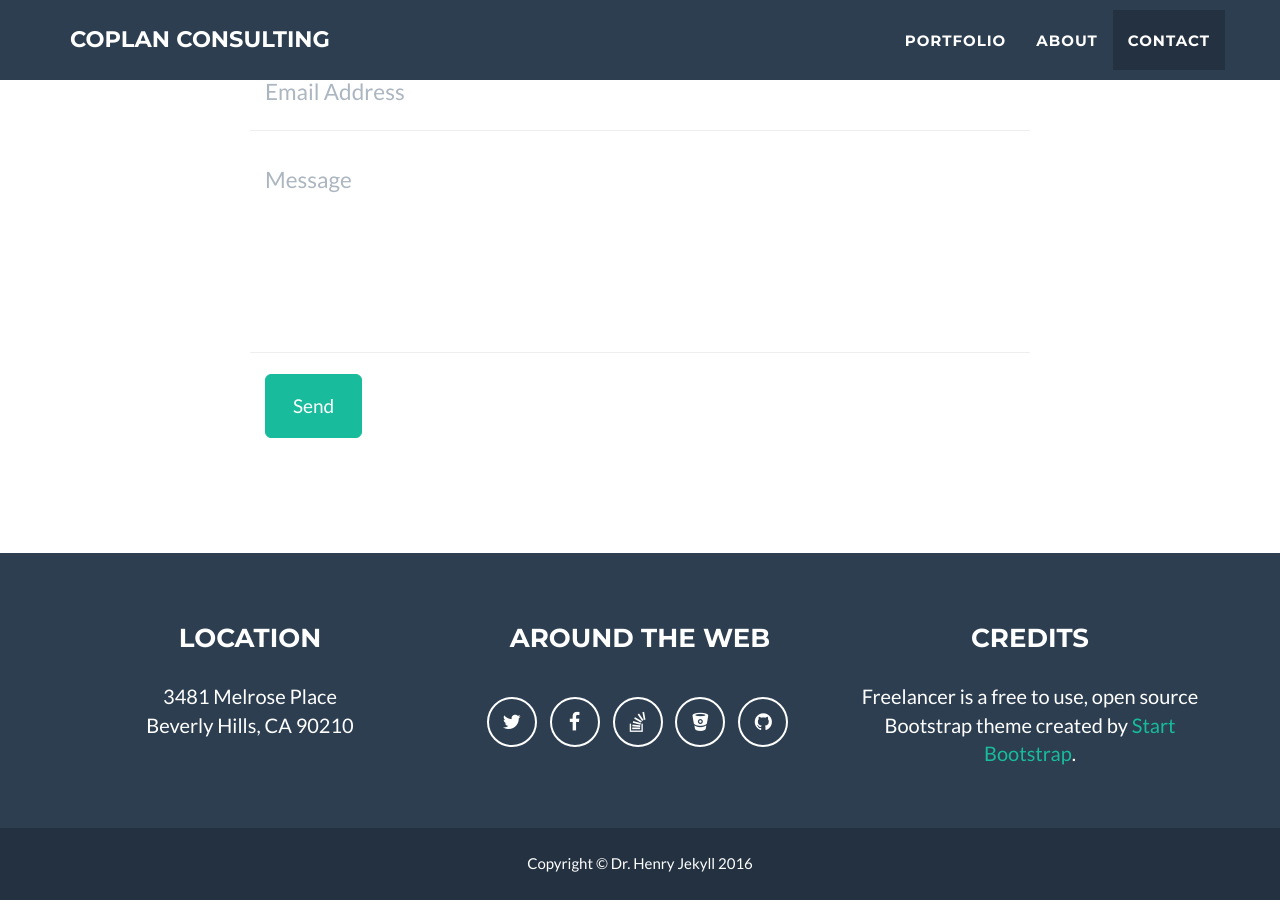
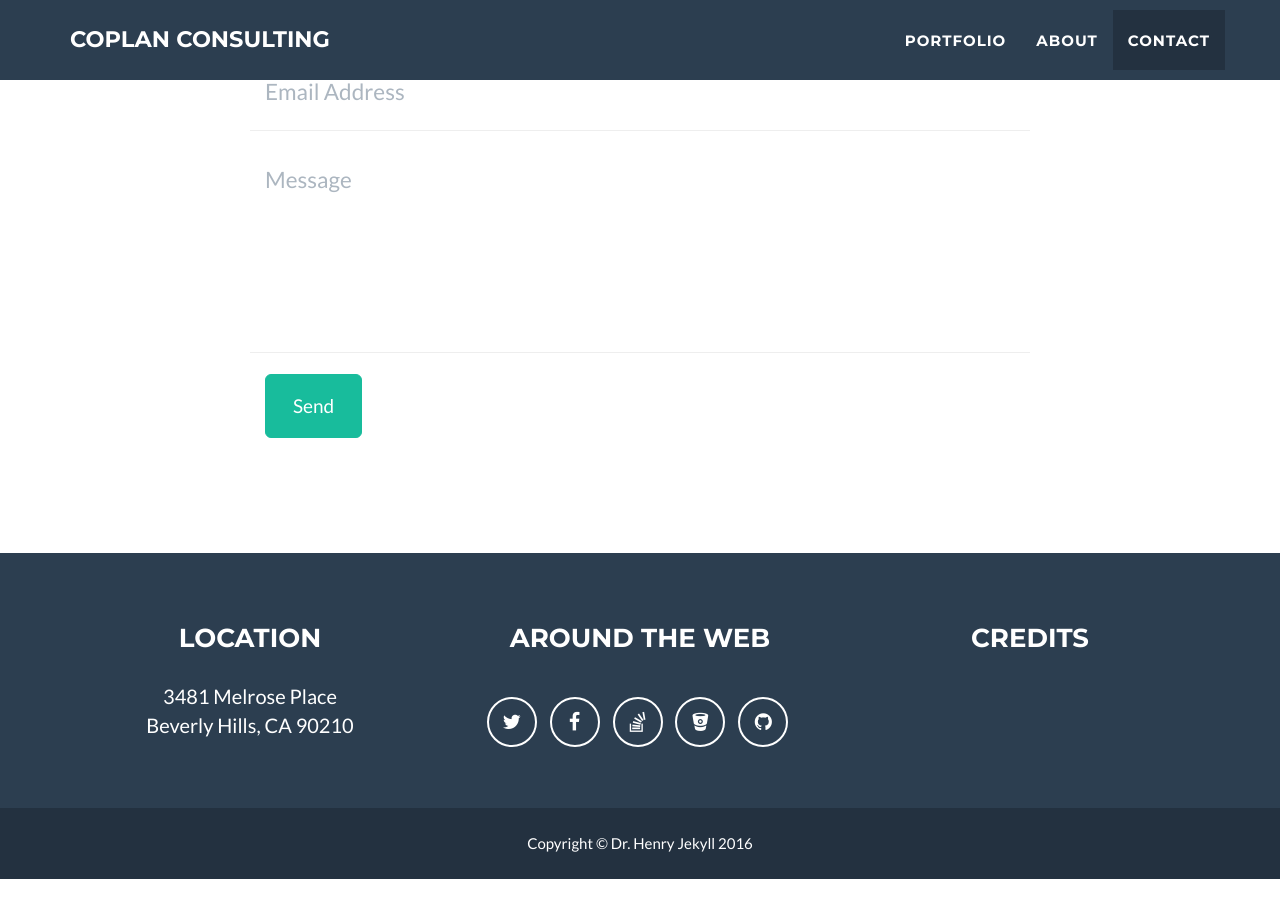
Before and after one commit to ccoplan/ccoplan.github.io, a Jekyll site: the page built from index.html, in a window 1280 px wide and 900 px high, scrolled down 2485 px. Built offline with Jekyll 4.4.1, drawn with Linux system fonts in a browser that asks for light colours; after the commit the page ends 3364 px from its top, so only the background shows below that.

Commit message:
Attempting to remove credits.

```diff
--- a/_config.yml
+++ b/_config.yml
@@ -55,7 +55,7 @@ address:
   - line: Beverly Hills, CA 90210
 
 # Credits content
-credits: 'Freelancer is a free to use, open source Bootstrap theme created by <a href="http://startbootstrap.com">Start Bootstrap</a>.'
+#credits: 'Freelancer is a free to use, open source Bootstrap theme created by <a href="http://startbootstrap.com">Start Bootstrap</a>.'
 
 # Build settings
 markdown: kramdown
```
